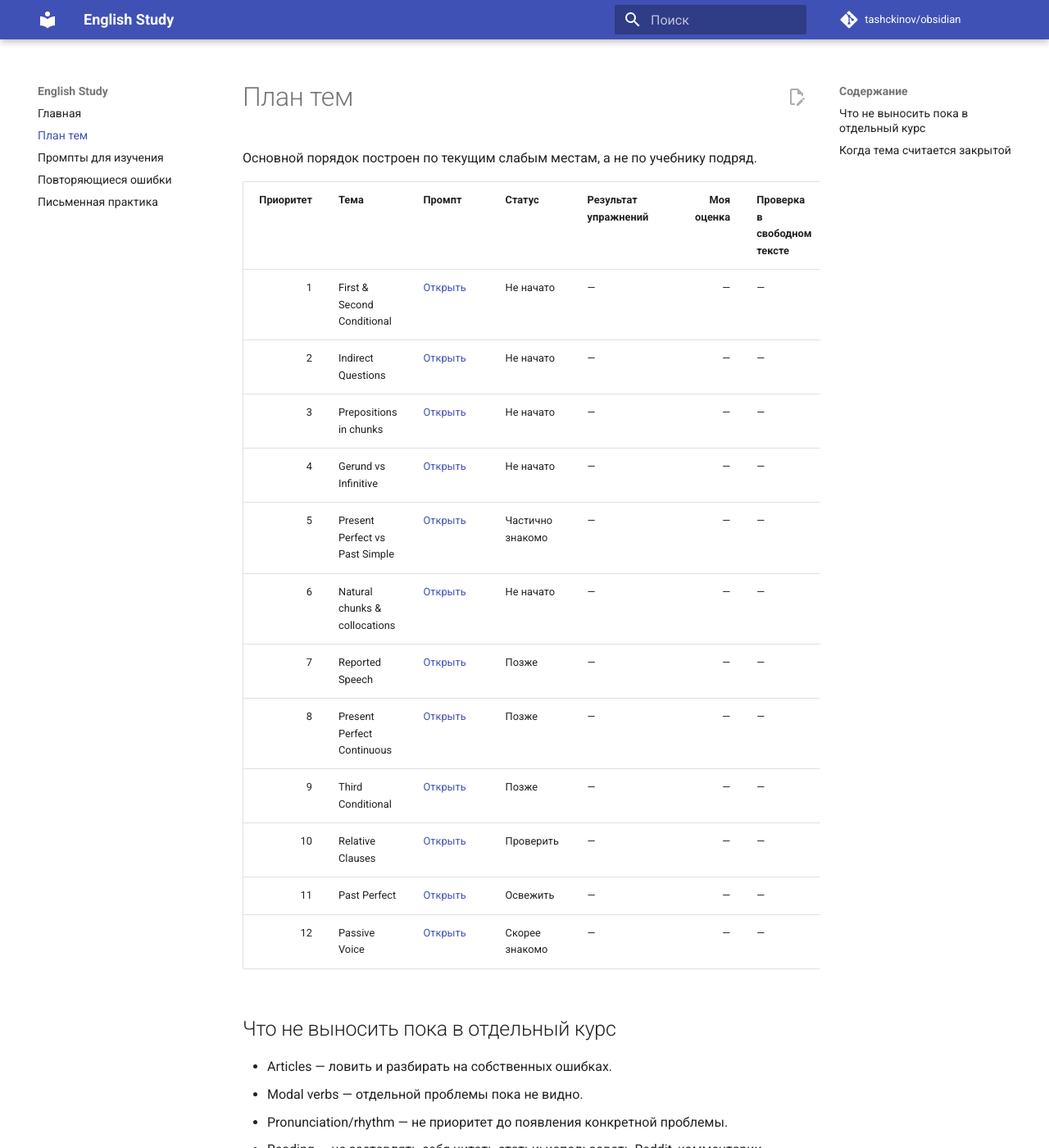
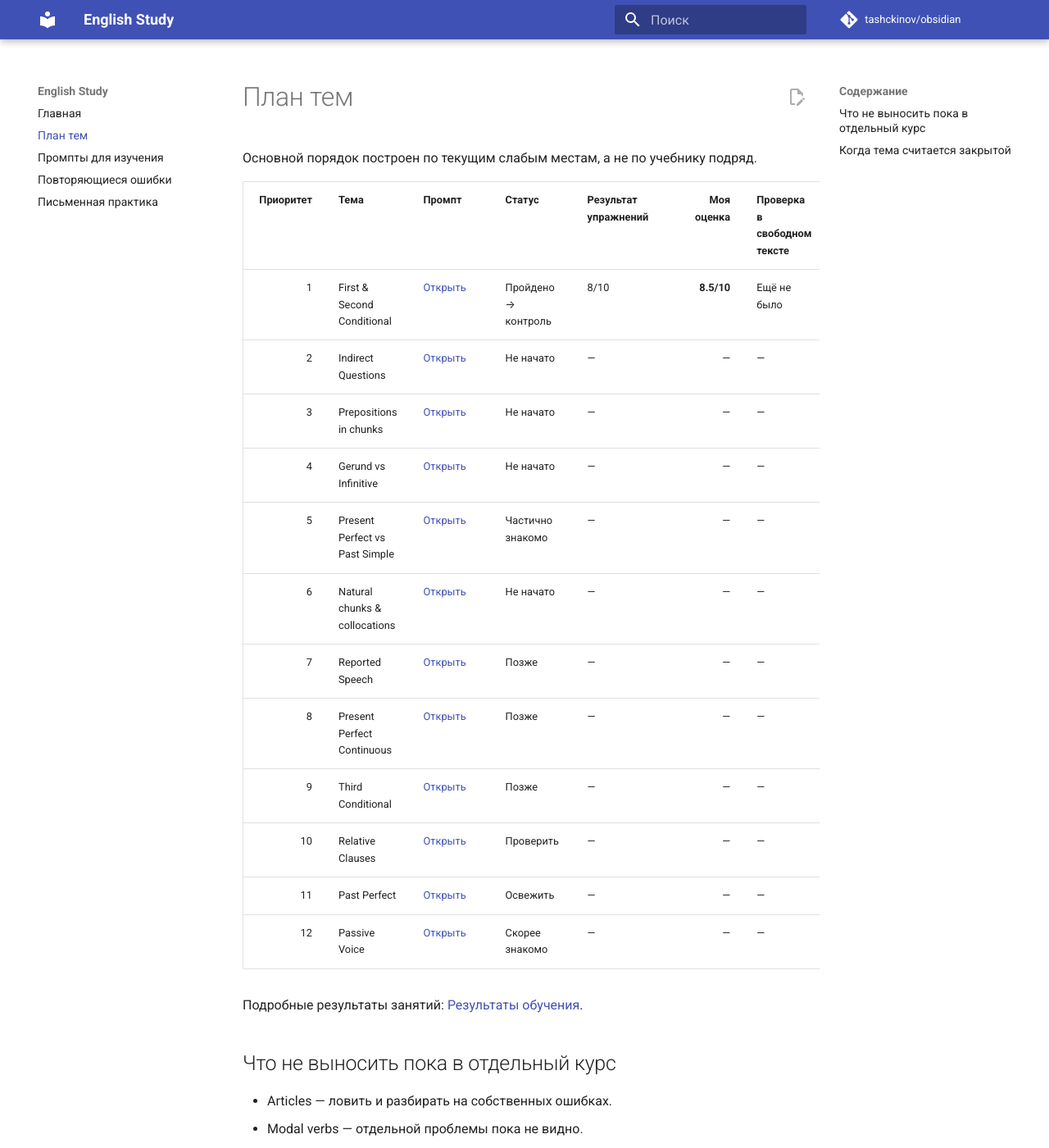
Before and after one commit to tashckinov/obsidian, an MkDocs documentation site: the page built from Английский/01 — План тем.md, in a window 1280 px wide and 1400 px high. Shown: the whole window at 82% size. Built offline with MkDocs 1.6.1 and Material for MkDocs 9.7.7, drawn with Linux system fonts in a browser that asks for light colours; comment, search, counter and statistics services are not loaded.

Commit message:
Record First and Second Conditional result

```diff
--- a/Английский/01 — План тем.md
+++ b/Английский/01 — План тем.md
@@ -4,7 +4,7 @@
 
 | Приоритет | Тема | Промпт | Статус | Результат упражнений | Моя оценка | Проверка в свободном тексте | Повторить |
 |---:|---|---|---|---|---:|---|---|
-| 1 | First & Second Conditional | [Открыть](<02 — Промпты для изучения.md#1-first-second-conditional>) | Не начато | — | — | — | — |
+| 1 | First & Second Conditional | [Открыть](<02 — Промпты для изучения.md#1-first-second-conditional>) | Пройдено → контроль | 8/10 | **8.5/10** | Ещё не было | Через 1–3 дня |
 | 2 | Indirect Questions | [Открыть](<02 — Промпты для изучения.md#2-indirect-questions>) | Не начато | — | — | — | — |
 | 3 | Prepositions in chunks | [Открыть](<02 — Промпты для изучения.md#3-prepositions-in-chunks>) | Не начато | — | — | — | — |
 | 4 | Gerund vs Infinitive | [Открыть](<02 — Промпты для изучения.md#4-gerund-vs-infinitive>) | Не начато | — | — | — | — |
@@ -16,6 +16,8 @@
 | 10 | Relative Clauses | [Открыть](<02 — Промпты для изучения.md#10-relative-clauses>) | Проверить | — | — | — | — |
 | 11 | Past Perfect | [Открыть](<02 — Промпты для изучения.md#11-past-perfect>) | Освежить | — | — | — | — |
 | 12 | Passive Voice | [Открыть](<02 — Промпты для изучения.md#12-passive-voice>) | Скорее знакомо | — | — | — | — |
+
+Подробные результаты занятий: [Результаты обучения](<05 — Результаты.md>).
 
 ## Что не выносить пока в отдельный курс
 
```
